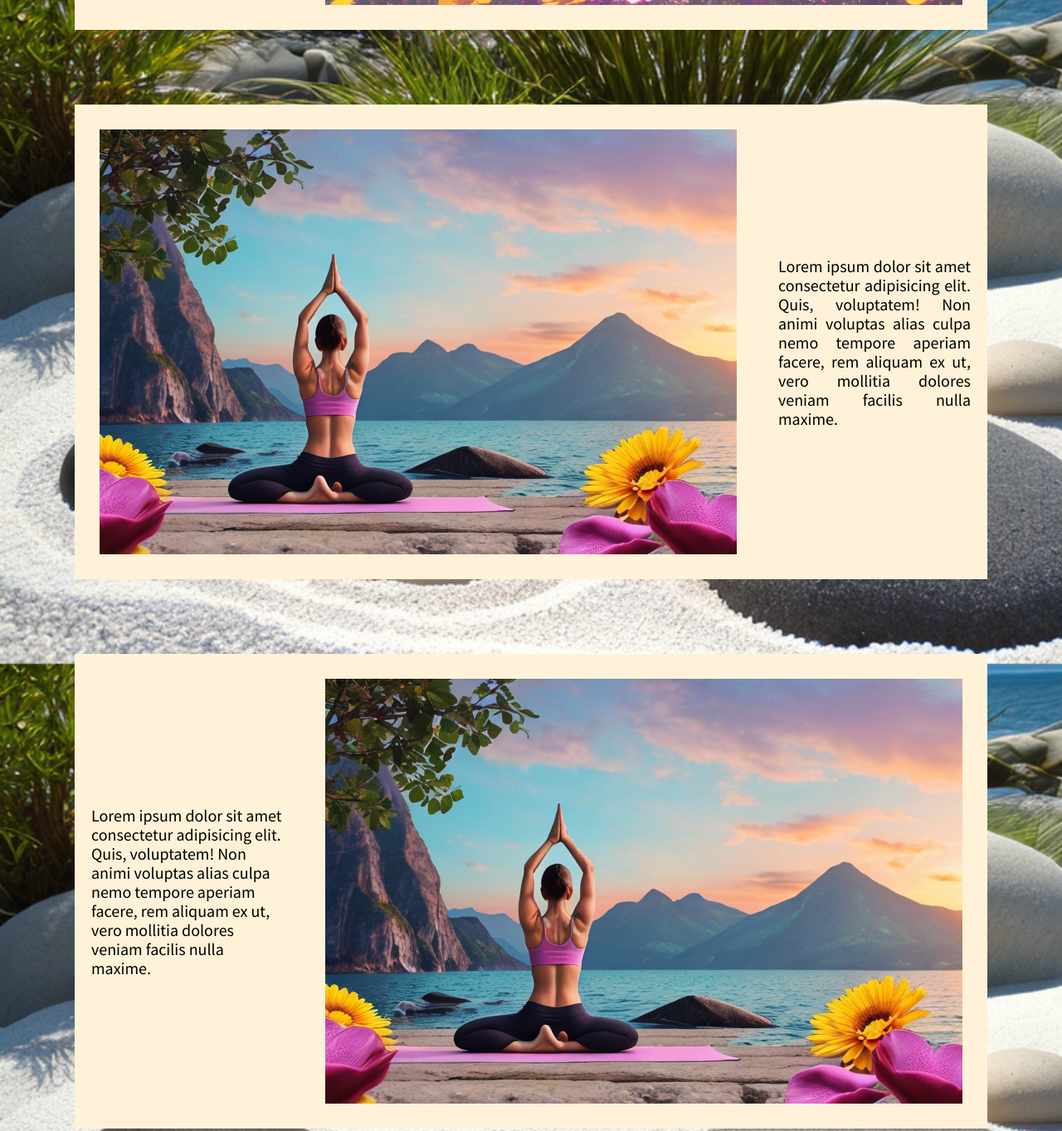
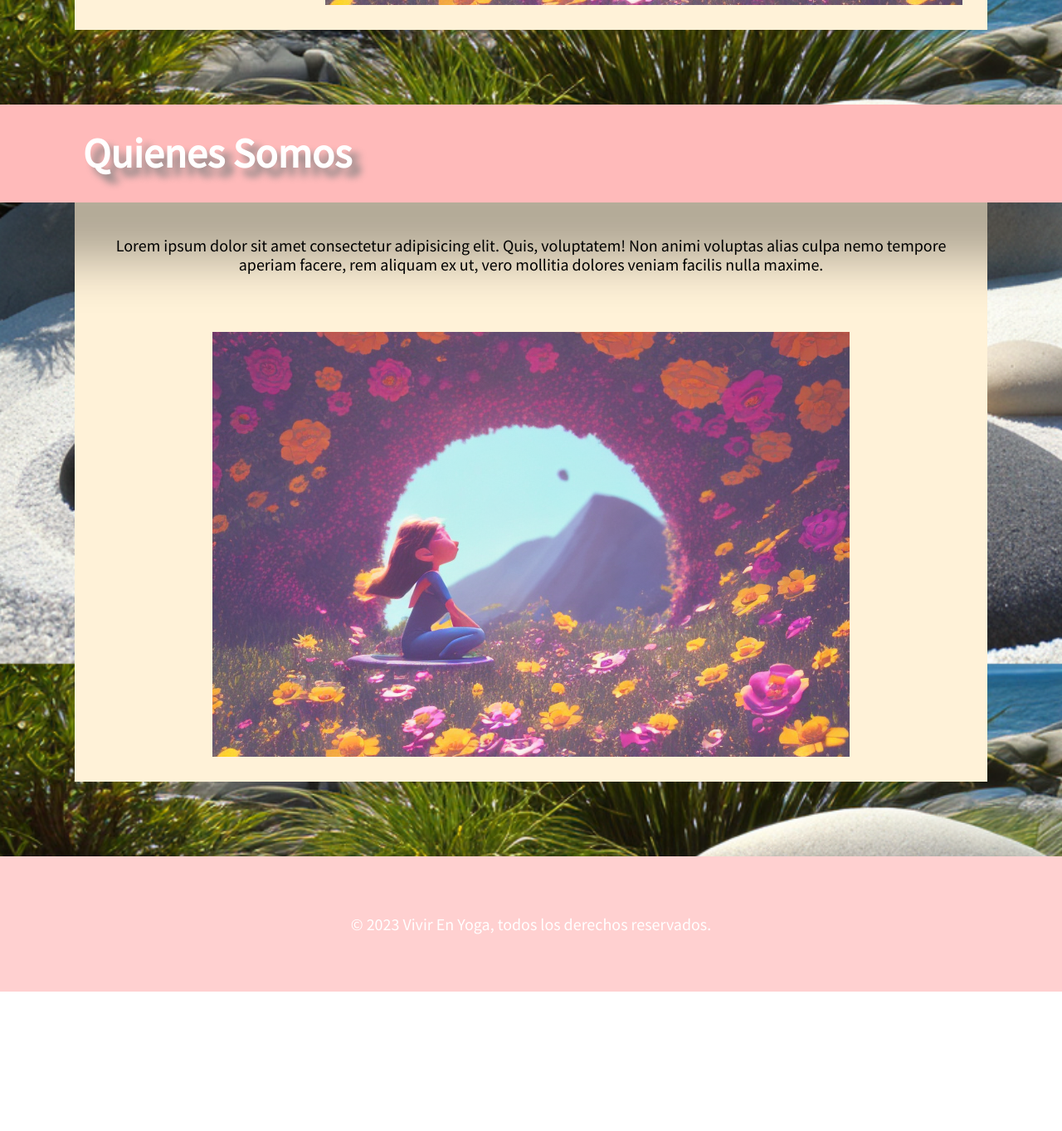
Before and after one commit to SantiagoZabala/VivirEnYoga, a plain HTML site: page index.html in a window 1280 px wide. Shown: the part 4320-5683 px from the top of the page at 83% size. After the commit the page ends 5515 px from the top, so only its background shows below. Drawn offline with Linux system fonts and the light colour scheme; a script that the page names is missing.

Commit message:
cuarto commit

```diff
--- a/css/style.css
+++ b/css/style.css
@@ -199,5 +199,4 @@ footer {
     background-color:#ffd0d0;
     margin: 0;
     padding: 50px;
-    background-image: url(/css/futvoly.png);
 }
--- a/index.html
+++ b/index.html
@@ -82,23 +82,7 @@
                         culpa nemo tempore aperiam facere, rem aliquam ex ut, vero mollitia dolores veniam facilis nulla
                         maxime.</p>
                     <img src="/css/yogalogo.png" alt="">
-
                 </article>
-                <article class="art1 backgr__main">
-                    <img src="/css/yoganav.png" alt="">
-                    <p>Lorem ipsum dolor sit amet consectetur adipisicing elit. Quis, voluptatem! Non animi voluptas
-                        alias
-                        culpa nemo tempore aperiam facere, rem aliquam ex ut, vero mollitia dolores veniam facilis nulla
-                        maxime.</p>
-                </article>
-                <article class="art2 backgr__main">
-                    <p>Lorem ipsum dolor sit amet consectetur adipisicing elit. Quis, voluptatem! Non animi voluptas
-                        alias
-                        culpa nemo tempore aperiam facere, rem aliquam ex ut, vero mollitia dolores veniam facilis nulla
-                        maxime.</p>
-                    <img src="/css/yoganav.png" alt="">
-                </article>
-            </div>
                 <div>
                     <section>
                         <h1 id="nosotrosInfo">Quienes Somos</h1>
@@ -106,7 +90,8 @@
                     <article class="art3 backgr__main artContainer">
                         <p>Lorem ipsum dolor sit amet consectetur adipisicing elit. Quis, voluptatem! Non animi voluptas
                             alias
-                        culpa nemo tempore aperiam facere, rem aliquam ex ut, vero mollitia dolores veniam facilis nulla
+                            culpa nemo tempore aperiam facere, rem aliquam ex ut, vero mollitia dolores veniam facilis
+                            nulla
                             maxime.</p>
                         <img src="/css/yogalogo.png" alt="">
                     </article>
```
Lines whose indentation alone changed are shown as unchanged.
